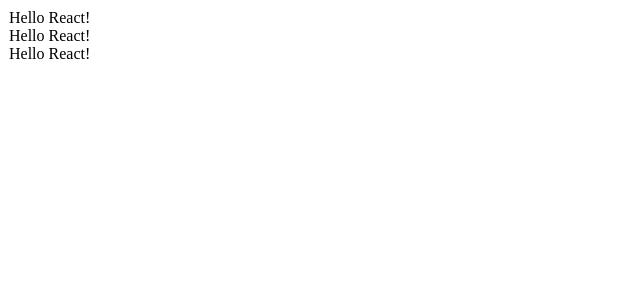
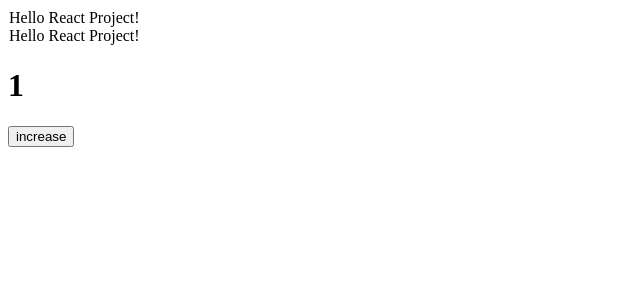
Before and after one commit to simon9211/react-demo, a React app: page / in a window 1280 px wide. Shown: the top 300 px of the page, without its empty margins (0-640 px from the left). Built offline with nearby package versions, Linux system fonts and the light colour scheme.

Commit message:
react-hot-loader 未完

```diff
--- a/package.json
+++ b/package.json
@@ -24,7 +24,6 @@
   },
   "dependencies": {
     "babel-polyfill": "^6.26.0",
-    "babel-preset-stage-1": "^6.24.1",
     "react": "^17.0.2",
     "react-dom": "^17.0.2"
   }
--- a/src/App.js
+++ b/src/App.js
@@ -1,14 +1,32 @@
 import React, { Component } from 'react';
 
 export default class App extends Component {
+
+  constructor(props) {
+    super(props)
+    this.state = {
+      count: 1
+    }
+
+    this.add = this.add.bind(this);
+  }
+
+  add () {
+    this.setState({
+      count: this.state.count + 1
+    })
+  }
+
   render() {
     return (
       <div>
         <td>
-          <tr>Hello React!</tr>
-          <tr>Hello React!</tr>
-          <tr>Hello React!</tr>
+          <tr>Hello React Project!</tr>
+          <tr>Hello React Project!</tr>
         </td>
+        <h1>{this.state.count}</h1>
+        {/* <button onClick={() => this.add()}> increase </button> */}
+        <button onClick={this.add}> increase </button>
       </div>
     );
   }
--- a/src/index.js
+++ b/src/index.js
@@ -1,11 +1,14 @@
 import React, { Component } from 'react';
 import { render } from 'react-dom';
 import App from './App'
+import { AppContainer } from 'react-hot-loader'
 
 const renderDom = Item => {
 	render(
-			<Item />,
-			document.getElementById('app')
+		<AppContainer>
+			<Item />
+		</AppContainer>,
+		document.getElementById('app')
 	);
 }
 
@@ -13,7 +16,7 @@
 
 if (module.hot) {
 	module.hot.accept('./App', () => {
-			const App = require('./App').default;
-			renderDom(App);
+		const App = require('./App').default;
+		renderDom(App);
 	})
 }
--- a/webpack/webpack.config.js
+++ b/webpack/webpack.config.js
@@ -14,6 +14,8 @@
   entry: [
     'webpack-dev-server/client?http://localhost:9090',
     'webpack/hot/only-dev-server',
+    'babel-polyfill',
+    'react-hot-loader/patch',
     path.resolve(__dirname, '../src/index.js')
   ],
 
```
Also changed, not shown: .babelrc, 1 other file (tests, documents, lock files or other folders).
